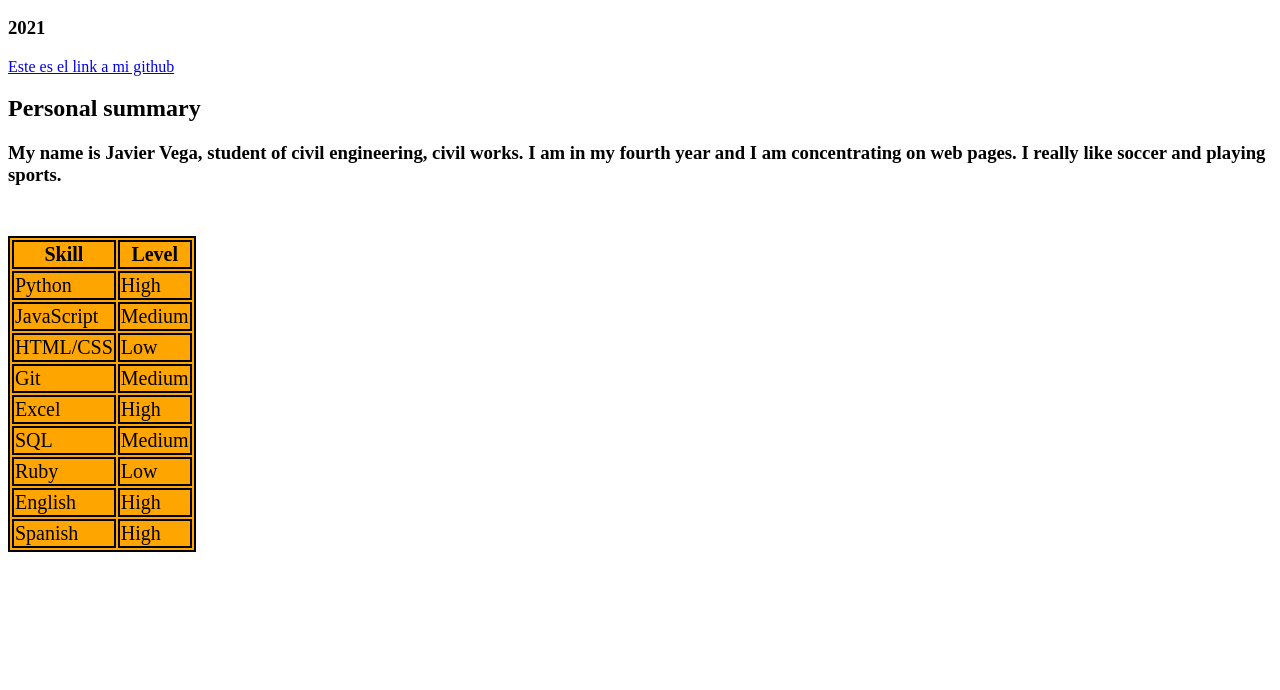
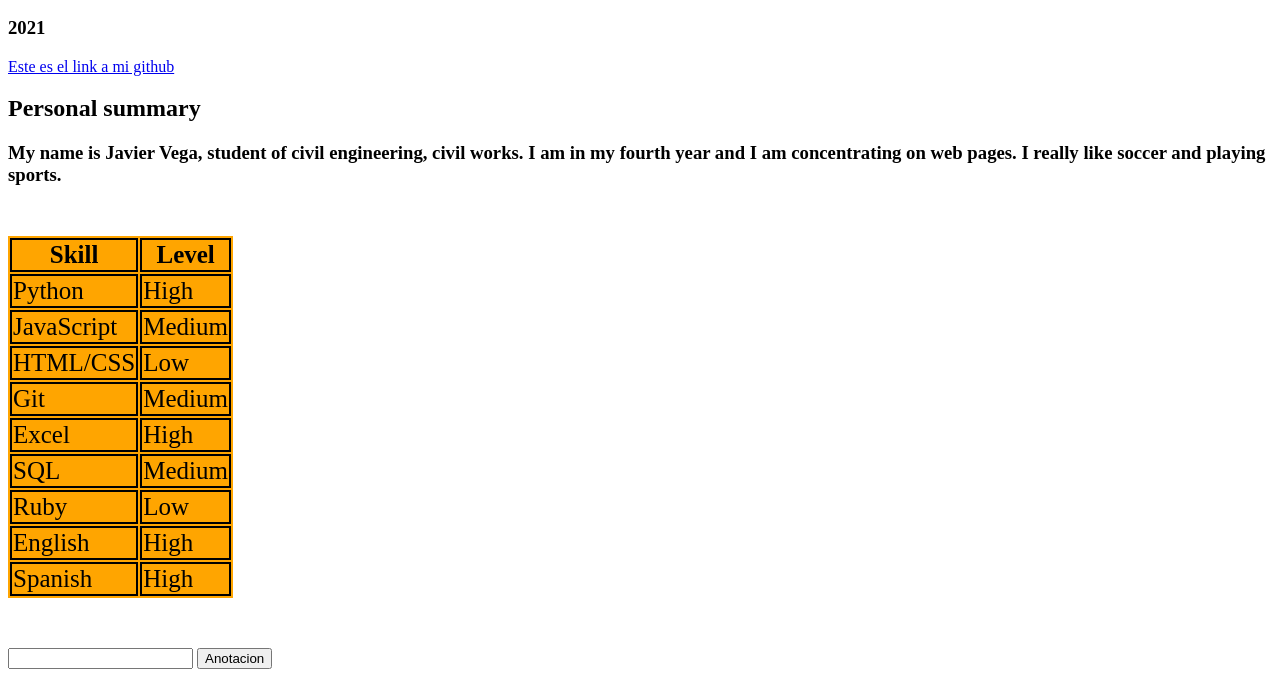
Before and after one commit to javiervegag/javiervegag.github.io, a plain HTML site: page index.html in a window 1280 px wide. Shown: the part 110-800 px from the top of the page. Drawn offline with Linux system fonts and the light colour scheme.

Commit message:
entrega1 final

```diff
--- a/index.html
+++ b/index.html
@@ -5,11 +5,6 @@
     <meta name="viewport" content="width=device-width, initial-scale=1.0">
     <title>About me</title>
     <link rel="stylesheet" type="text/css" href="stylesss.css">
-    <style>
-th, td {
-  border: 2px solid;
-}
-</style>
 </head>
 <body>
     <h1>Javier Vega</h1>
@@ -21,49 +16,62 @@ th, td {
     <h2>Personal summary</h2>
     <h3>My name is Javier Vega, student of civil engineering, civil works. I am in my fourth year and I am concentrating on web pages. I really like soccer and playing sports.</h3>
 
-    <table id="MiTabla" style="border: 2px solid black; font-size: 20px;" >
+    <table id="MiTabla">
         <tr>
-            <th>Skill</th>
-            <th>Level</th>
+            <th class="bordes">Skill</th>
+            <th class="bordes">Level</th>
         </tr>
         <tr>
-            <td>Python</td>
-            <td>High</td>
+            <td class="bordes">Python</td>
+            <td class="bordes">High</td>
         </tr>
         <tr>
-            <td>JavaScript</td>
-            <td>Medium</td>
+            <td class="bordes">JavaScript</td>
+            <td class="bordes">Medium</td>
         </tr>
         <tr>
-            <td>HTML/CSS</td>
-            <td>Low</td>
+            <td class="bordes">HTML/CSS</td>
+            <td class="bordes">Low</td>
         </tr>
         <tr>
-            <td>Git</td>
-            <td>Medium</td>
+            <td class="bordes">Git</td>
+            <td class="bordes">Medium</td>
         </tr>
         <tr>
-            <td>Excel</td>
-            <td>High</td>
+            <td class="bordes">Excel</td>
+            <td class="bordes">High</td>
         </tr>
         <tr>
-            <td>SQL</td>
-            <td>Medium</td>
+            <td class="bordes">SQL</td>
+            <td class="bordes">Medium</td>
         </tr>
         <tr>
-            <td>Ruby</td>
-            <td>Low</td>
+            <td class="bordes">Ruby</td>
+            <td class="bordes">Low</td>
         </tr>
         <tr>
-            <td>English</td>
-            <td>High</td>
+            <td class="bordes">English</td>
+            <td class="bordes">High</td>
         </tr>
         <tr>
-            <td>Spanish</td>
-            <td>High</td>
+            <td class="bordes">Spanish</td>
+            <td class="bordes">High</td>
         </tr>
     </table>
+
+    <input type="text" id="Anotacion">
+    <button onclick="cambiar()">Anotacion</button>
+
+    <div id="nuevaanotacion">
+    </div>
+
+    <script>
+        function cambiar() {
+            var Anotacion = document.getElementById('Anotacion').value;
+
+            var seccion = document.getElementById('nuevaanotacion');
+            seccion.textContent = Anotacion;
+        }
+    </script>
 </body>
 </html>
-
-<elemento></elemento>
--- a/stylesss.css
+++ b/stylesss.css
@@ -3,4 +3,10 @@
     color: black;
     margin-top: 50px;
     margin-bottom: 50px;
+    font-size: 25px;
 }
+
+.bordes {
+    border: 2px solid;
+    font-size: italic;
+}
```
